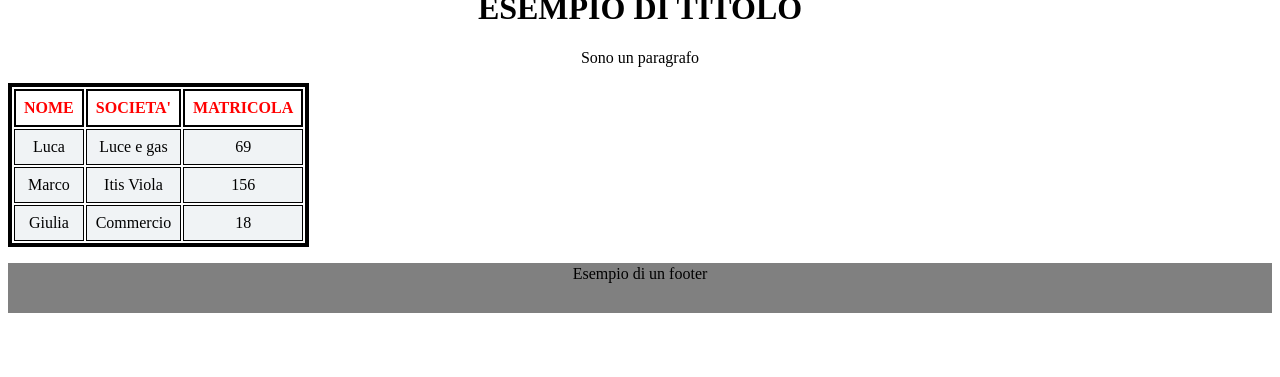
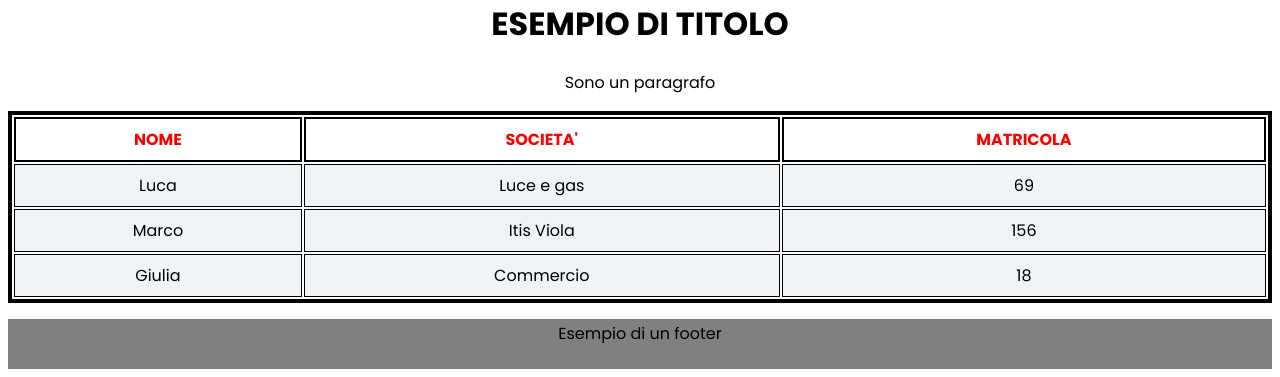
Before and after one commit to LucaButtini/Info-5E, a PHP site: page / in a window 1280 px wide. Shown: the part 595-972 px from the top of the page. Before the commit the page ends 908 px from the top, so only its background shows below. Run offline with PHP 8.4, Linux system fonts and the light colour scheme.

Commit message:
Update style.css

```diff
--- a/Ripasso_FrontEnd/style.css
+++ b/Ripasso_FrontEnd/style.css
@@ -1,17 +1,29 @@
+@import url("https://fonts.googleapis.com/css2?family=Poppins:wght@300;400;500;600;700;800;900&display=swap");
+
+* {
+    font-family: "Poppins", sans-serif;
+}
+
 .navbar {
     display: flex;
     background-color: black;
 }
 .navbar a {
+    text-align: center;
     color: white;
     padding: 10px 10px;
     text-decoration: none;
+}
+.navbar a:hover {
+    background-color: #ddd;
+    color: black;
 }
 .container {
     text-align: center;
 }
 table {
   border: 4px solid black;
+  width:100%;
 }
 th {
   color: red;
```
